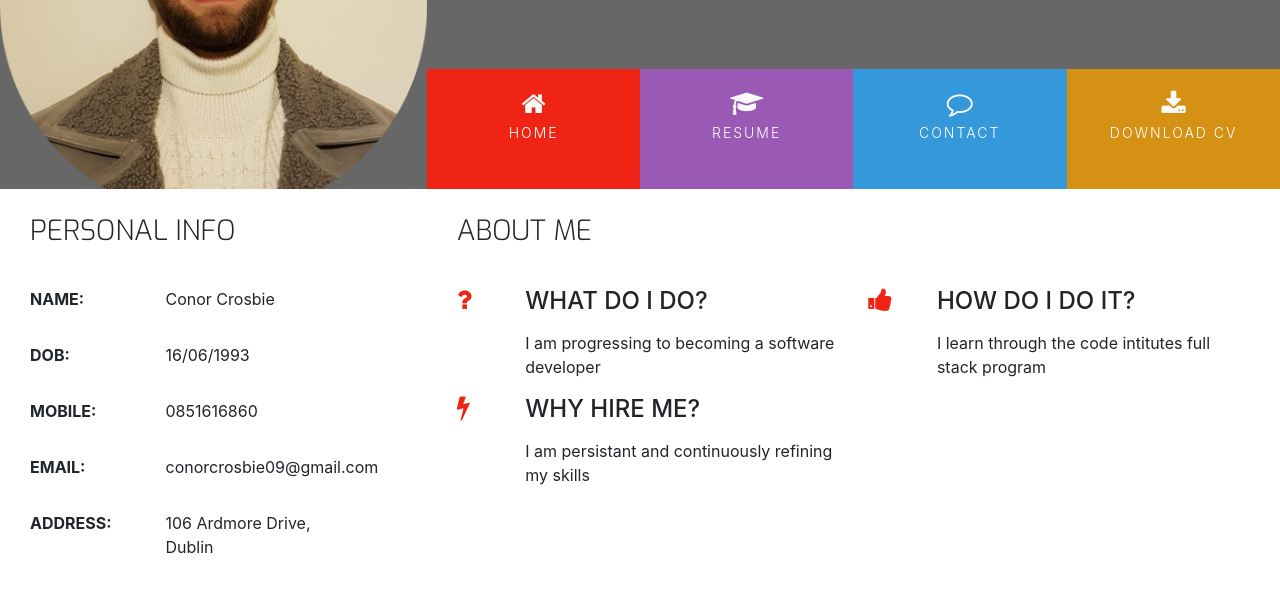
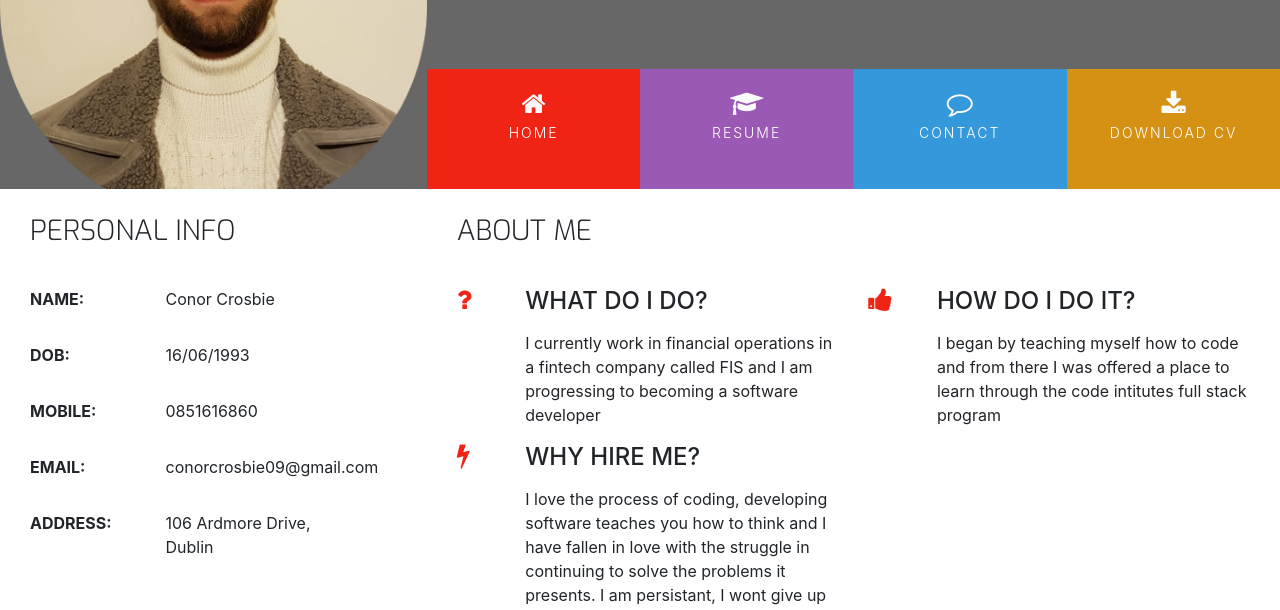
Before and after one commit to cmd-source/Conor-CV, a plain HTML site: page index.html in a window 1280 px wide. Shown: the part 180-790 px from the top of the page. Drawn offline with nearby package versions, Linux system fonts and the light colour scheme.

Commit message:
adding in description to the homepage

```diff
--- a/index.html
+++ b/index.html
@@ -139,7 +139,7 @@
                          </div>
                          <div class="col-10">
                                 <h4 class="three-reasons-heading uppercase">What do I do?</h4>
-                                <p>I am progressing to becoming a software developer</p>
+                                <p>I currently work in financial operations in a fintech company called FIS and I am progressing to becoming a software developer</p>
                             </div>
                     </div>
                   </div>
@@ -150,7 +150,7 @@
                          </div>
                          <div class="col-10">
                                 <h4 class="three-reasons-heading uppercase">How do I do it?</h4>
-                                <p>I learn through the code intitutes full stack program</p>
+                                <p>I began by teaching myself how to code and from there I was offered a place to learn through the code intitutes full stack program</p>
                             </div>
                     </div>
                   </div>
@@ -161,7 +161,7 @@
                          </div>
                          <div class="col-10">
                                 <h4 class="three-reasons-heading uppercase">Why hire me?</h4>
-                                <p>I am persistant and continuously refining my skills</p>
+                                <p>I love the process of coding, developing software teaches you how to think and I have fallen in love with the struggle in continuing to solve the problems it presents. I am persistant, I wont give up and I am continuously refining my skills</p>
                             </div>
                     </div>
                   </div>
```
